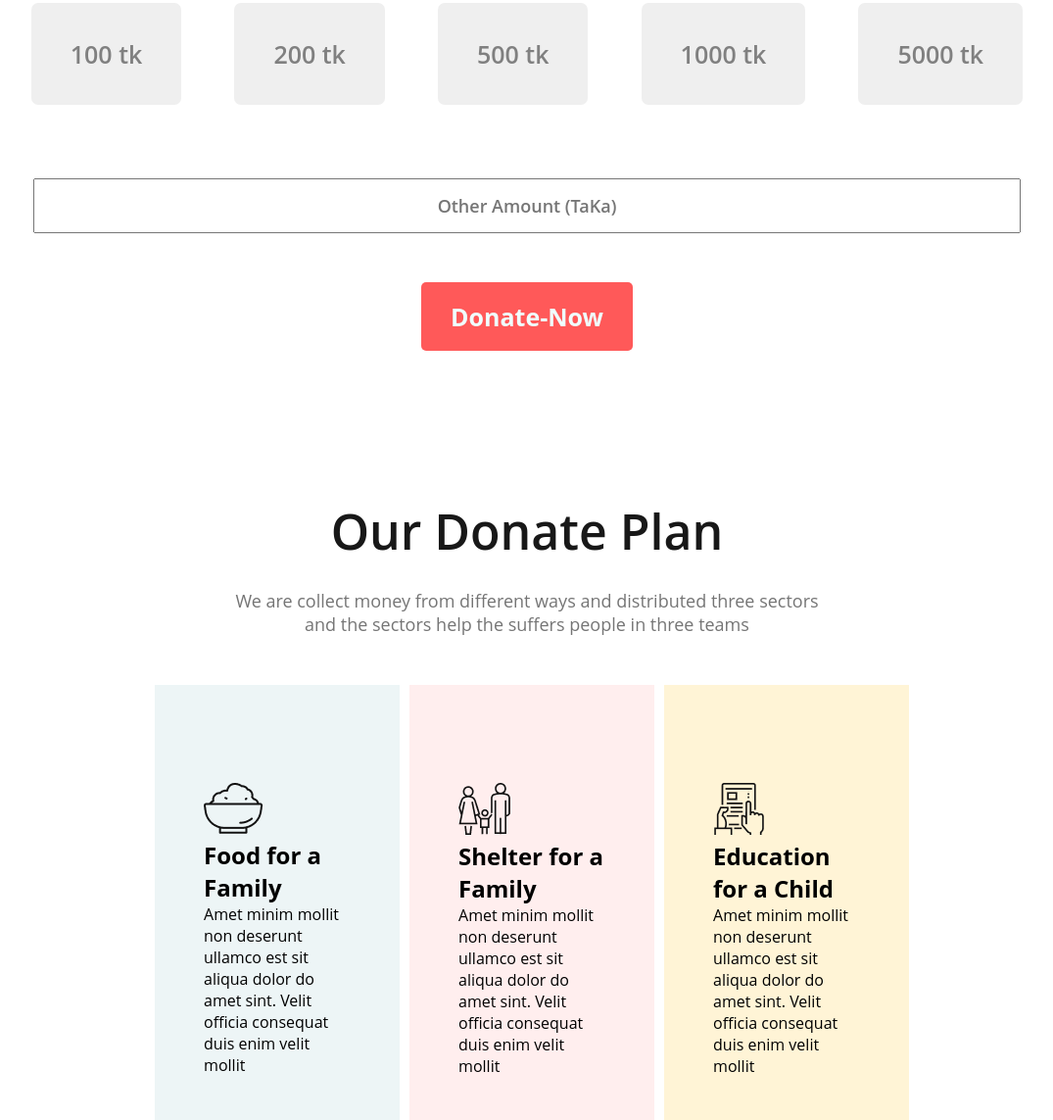
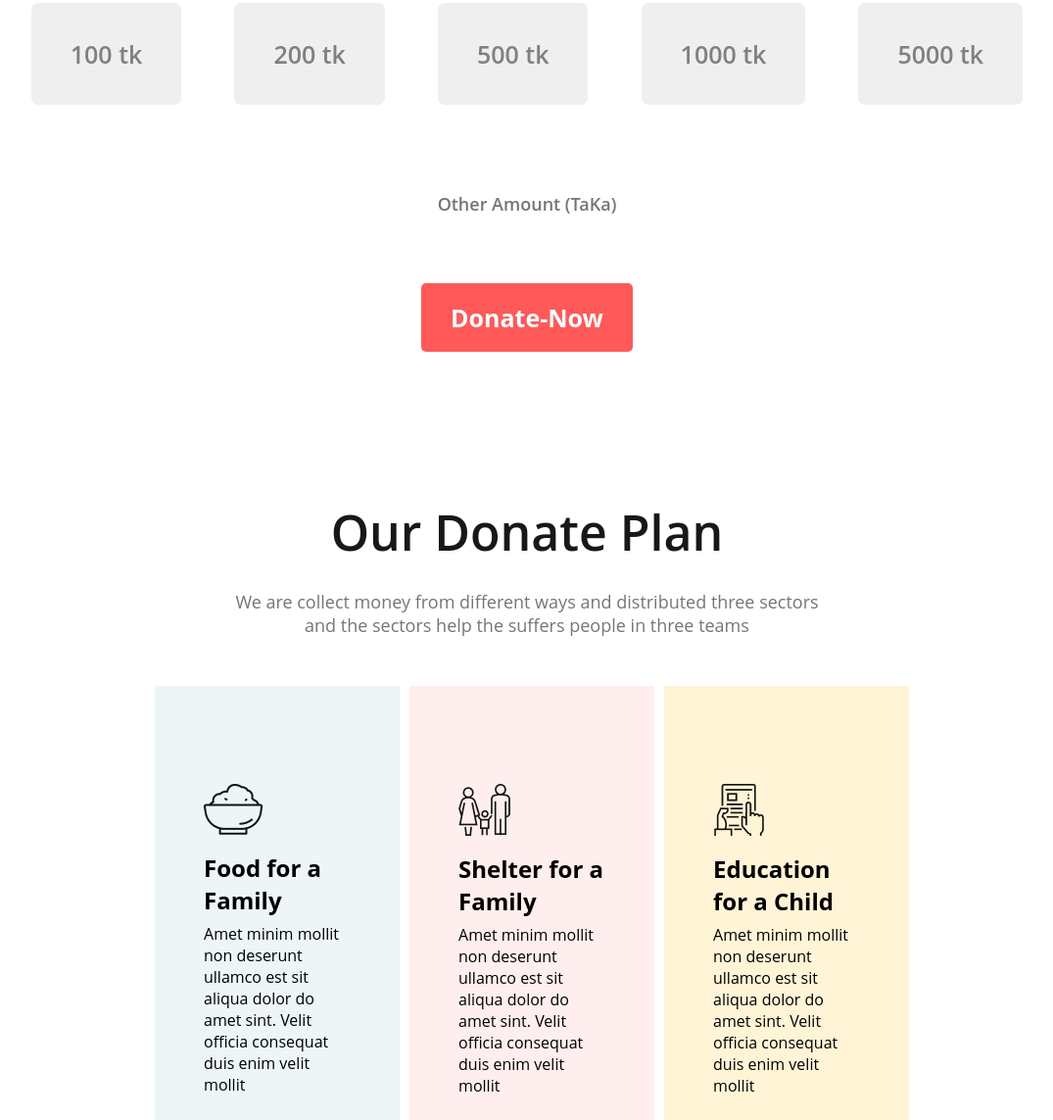
Before and after one commit to shahriakhansejan/donate-today-sejan, a plain HTML site: page index.html in a window 1280 px wide. Shown: the part 1202-2345 px from the top of the page at 98% size, without its empty margins (102-1177 px from the left). Drawn offline with Linux system fonts and the light colour scheme.

Commit message:
first edit

```diff
--- a/index.html
+++ b/index.html
@@ -24,6 +24,7 @@
     </div>
     <div id="main-btn2"><input class="main-btn2" type="text" name="" id="" placeholder="Other Amount (TaKa)"></div>
 
+    <div class="line"></div>
 
     <button class="btn-primary">Donate-Now</button>
 
@@ -38,7 +39,7 @@
 
             <div class="div1-element1">
                <div class="sect-div1-icon"><img src="images\food.png" alt=""></div>
-               <div class="sect-div1-des"><h1>Food for a Family</h1>
+               <div class="sect-div1-des"><h1 class="sect-div1-des-title">Food for a Family</h1>
                 <p>Amet minim mollit non deserunt
                     ullamco est sit aliqua dolor do amet
                     sint. Velit officia consequat duis enim
@@ -48,7 +49,7 @@
 
             <div class="div1-element2">
                <div class="sect-div1-icon"><img src="images\shelter.png" alt=""></div>
-               <div class="sect-div1-des"><h1>Shelter for a Family</h1>
+               <div class="sect-div1-des"><h1 class="sect-div1-des-title">Shelter for a Family</h1>
             <p>Amet minim mollit non deserunt
                 ullamco est sit aliqua dolor do amet
                 sint. Velit officia consequat duis enim
@@ -57,7 +58,7 @@
 
             <div class="div1-element3">
                <div class="sect-div1-icon"><img src="images\Frame-1.png" alt=""></div>
-               <div class="sect-div1-des"><h1>Education for a Child</h1>
+               <div class="sect-div1-des"><h1 class="sect-div1-des-title">Education for a Child</h1>
             <p>Amet minim mollit non deserunt
                 ullamco est sit aliqua dolor do amet
                 sint. Velit officia consequat duis enim
--- a/style.css
+++ b/style.css
@@ -90,6 +90,13 @@ header{
     font-weight: 600;
     font-size: 18px;
     color: #a5a5a5;
+    border: none;
+
+}
+.line{
+    width: 1000px;
+    height: 5px;
+    color: #000000;
 }
 
 
@@ -121,6 +128,14 @@ header{
     text-align: left;
 
 
+}
+
+.sect-div1-icon{
+    padding-bottom: 12px;
+}
+
+.sect-div1-des-title{
+    padding-bottom: 7px;
 }
 .div1-element1{
     background-color: #edf5f6;
```
